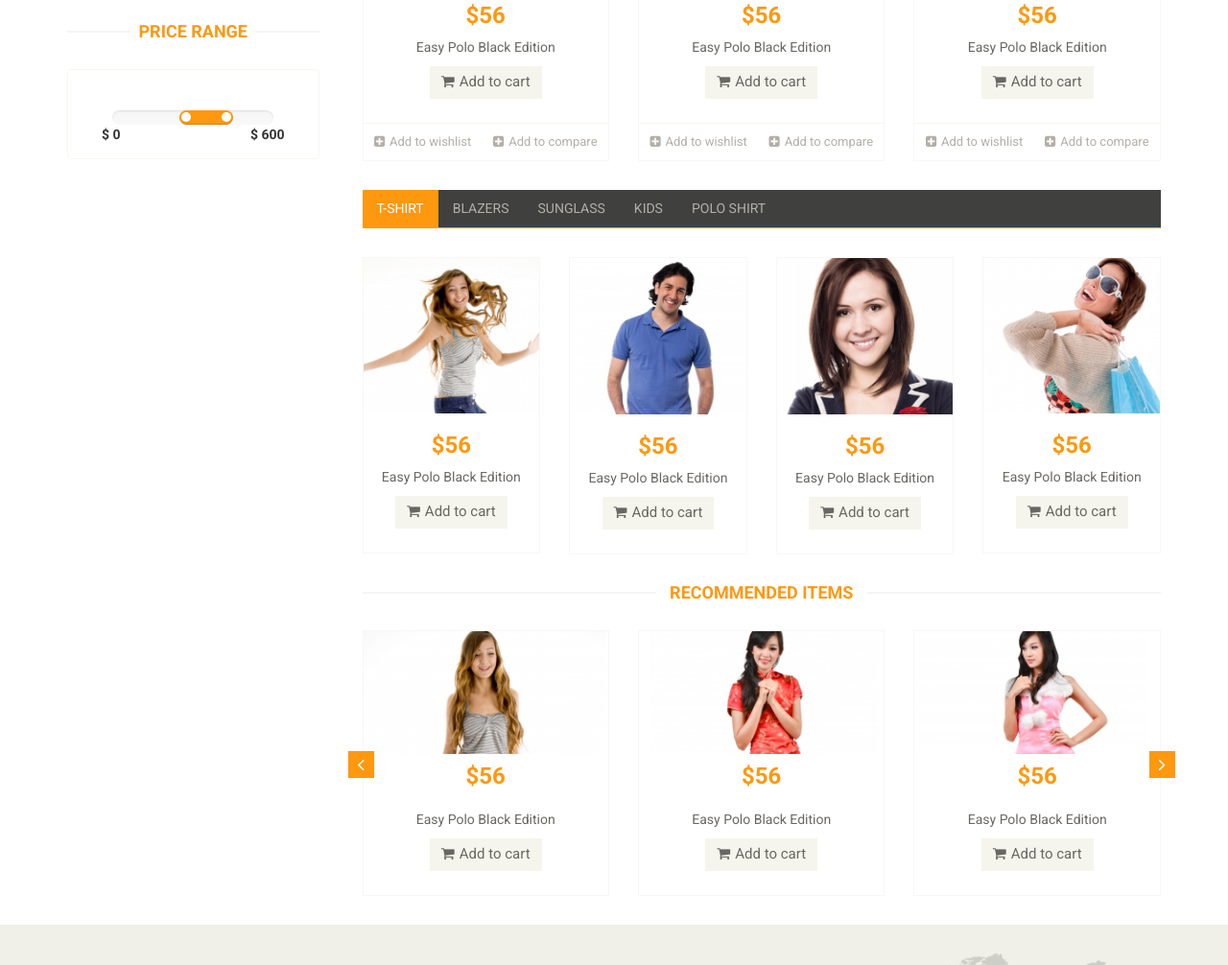
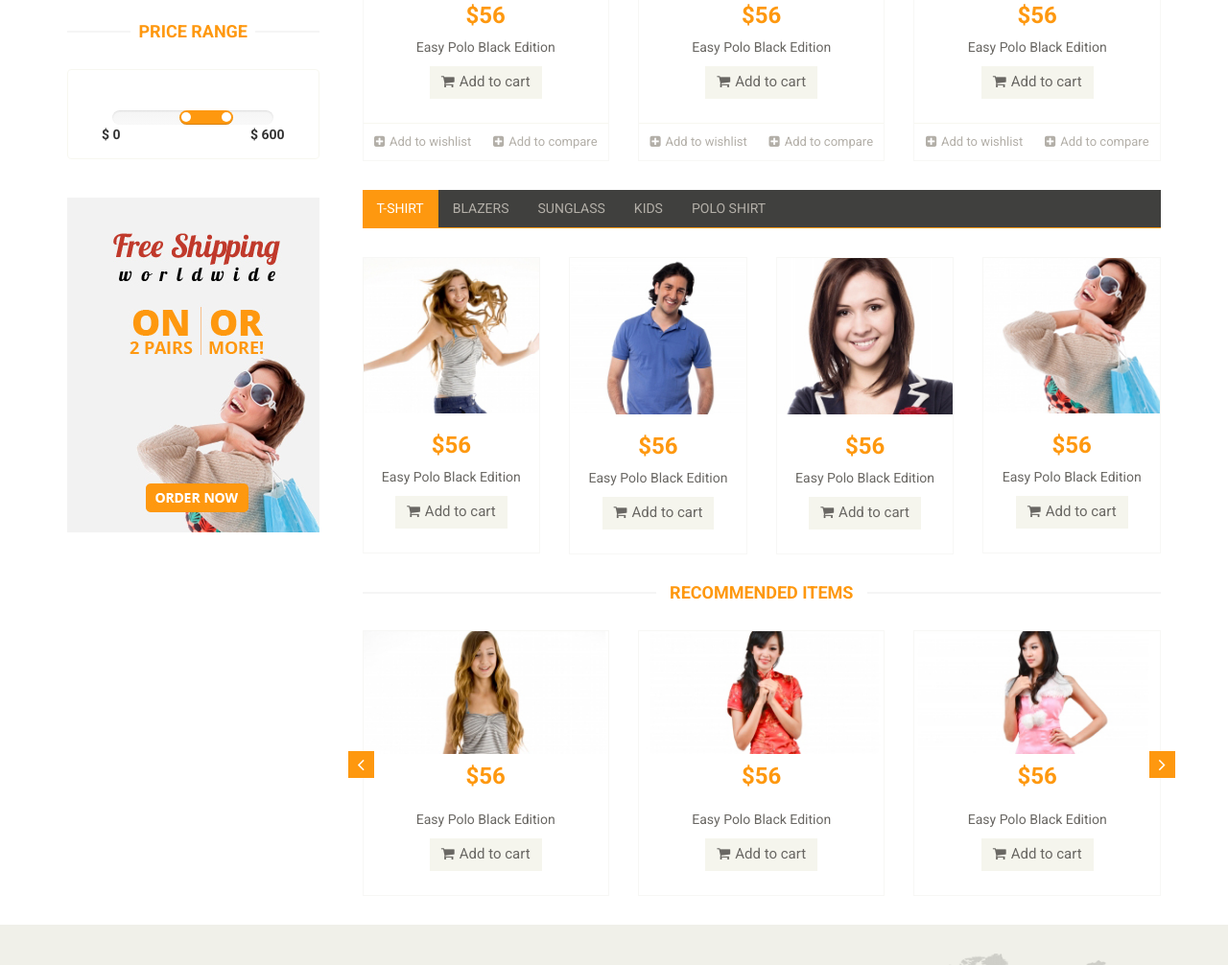
Before and after one commit to prodigy803/prodigy803.github.io, a plain HTML site: page index.html in a window 1280 px wide. Shown: the part 1457-2463 px from the top of the page at 96% size. Drawn offline with Linux system fonts and the light colour scheme.

Commit message:
Add files via upload

```diff
--- a/index.html
+++ b/index.html
@@ -365,7 +365,9 @@
 							</div>
 						</div><!--/price-range-->
 
-
+						<div class="shipping" id="Show Now Banner"><!--shipping-->
+							<img src="images/home/shipping.jpg" alt="" />
+						</div><!--/shipping-->
 
 					</div>
 				</div>
```
